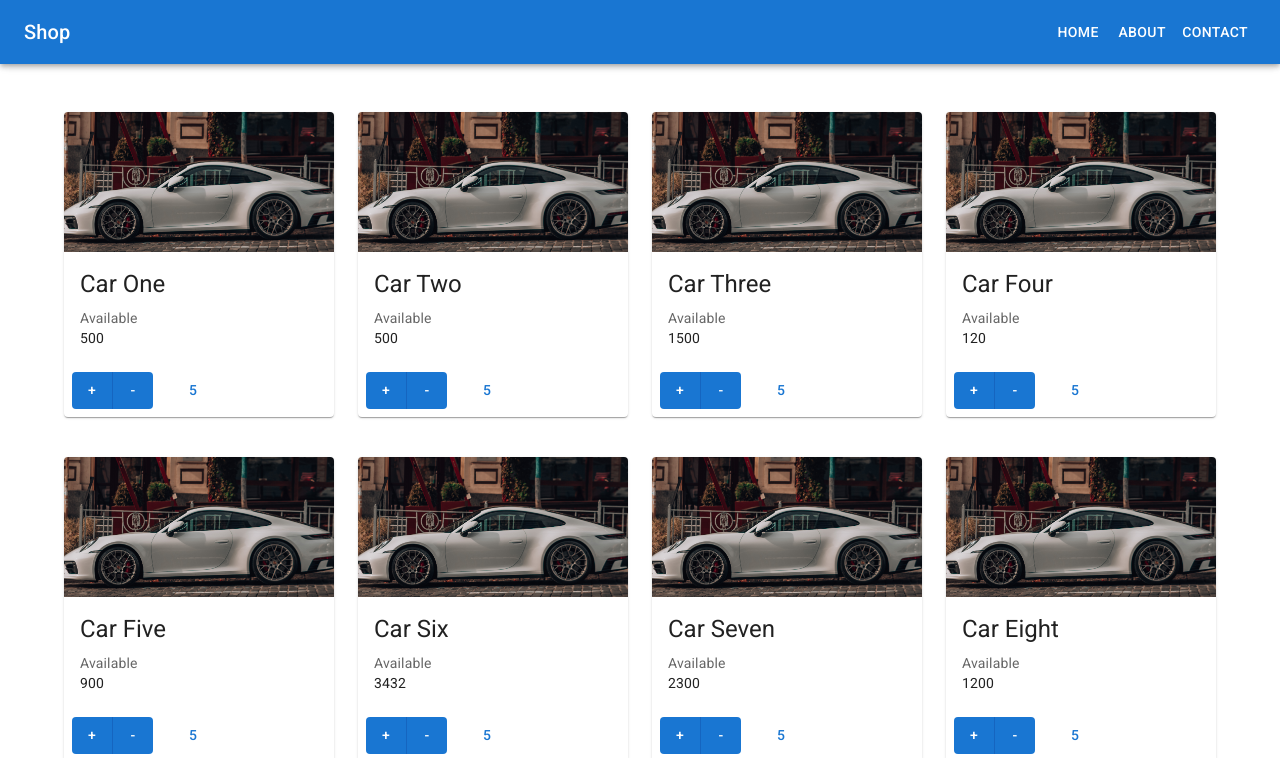
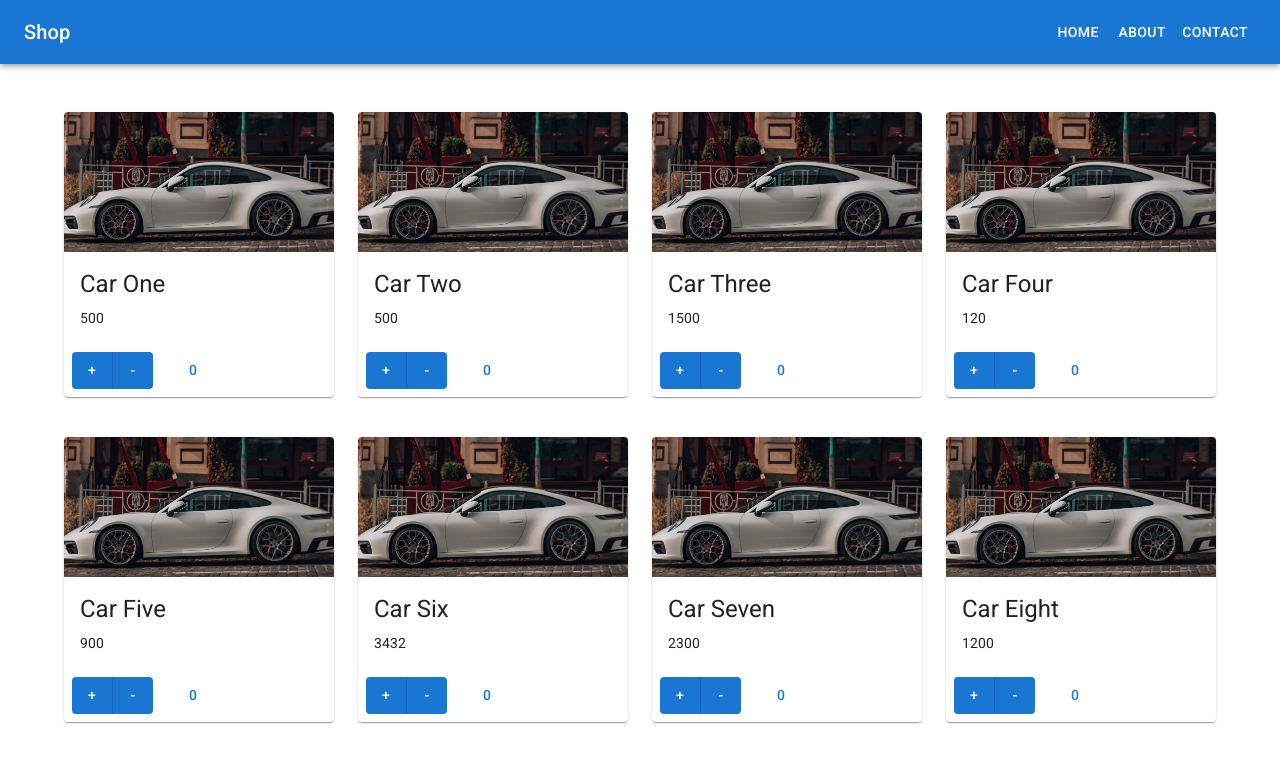
Before and after one commit to MaratSalakh/typeScriptPractice, a React (Vite) app: page / in a window 1280 px wide. Shown: the top 758 px of the page. Built offline with nearby package versions, Linux system fonts and the light colour scheme.

Commit message:
setup actions

```diff
--- a/src/App.tsx
+++ b/src/App.tsx
@@ -1,16 +1,14 @@
-import productsList from './assets/productsList';
-import { useState } from 'react';
+// import { useState } from 'react'
 import AppBarMy from './components/NavBar'
-import ShowCase from './components/ShowCase';
-// import { Product } from './assets/productsList';
+import ShowCase from './components/ShowCase'
 
 const App = () => {
-  const [products, setProducts] = useState(productsList);
+  // const [products, setProducts] = useState(productsList);
 
   return (
     <>
       <AppBarMy></AppBarMy>
-      <ShowCase products={products} setProducts={setProducts}></ShowCase>
+      <ShowCase></ShowCase>
     </>
   );
 };
--- a/src/assets/productsList.ts
+++ /dev/null
@@ -1,25 +0,0 @@
-export type Product = {
-  count: number,
-  price: number,
-  img: string,
-  name: string,
-};
-
-const productsList: Product[] = [
-  { count: 10, price: 500, img: './src/assets/1.png', name: 'Car One', },
-  { count: 223, price: 500, img: './src/assets/1.png', name: 'Car Two', },
-  { count: 1424, price: 1500, img: './src/assets/1.png', name: 'Car Three' },
-  { count: 12314, price: 120, img: './src/assets/1.png', name: 'Car Four' },
-  { count: 123, price: 900, img: './src/assets/1.png', name: 'Car Five' },
-  { count: 23, price: 3432, img: './src/assets/1.png', name: 'Car Six' },
-  { count: 234, price: 2300, img: './src/assets/1.png', name: 'Car Seven' },
-  { count: 234, price: 1200, img: './src/assets/1.png', name: 'Car Eight' },
-  { count: 234, price: 1000, img: './src/assets/1.png', name: 'Car Nine' },
-  { count: 234, price: 900, img: './src/assets/1.png', name: 'Car Ten' },
-  { count: 234, price: 800, img: './src/assets/1.png', name: 'Car Eleven' },
-  { count: 235, price: 700, img: './src/assets/1.png', name: 'Car Twelve' },
-  { count: 3446, price: 600, img: './src/assets/1.png', name: 'Car Thirteen' },
-  { count: 345, price: 400, img: './src/assets/1.png', name: 'Car Fourteen' },
-];
-
-export default productsList;
--- a/src/components/MediaCard.tsx
+++ b/src/components/MediaCard.tsx
@@ -5,11 +5,13 @@ import CardMedia from '@mui/material/CardMedia';
 import Button from '@mui/material/Button';
 import Typography from '@mui/material/Typography';
 import { ButtonGroup } from '@mui/material';
-import { Product } from '../assets/productsList';
+import { Product } from '../slices/productsSlice';
+import { useAppDispatch } from '../slices/hooks';
+import { countPlus, countMinus } from '../slices/productsSlice';
 
-export default function MediaCard(props: { product: Product, i: number }) {
-  const { name, img, count, price } = props.product;
-  // сделать onclick и изменение состояния через immutable helper
+export default function MediaCard(props: { product: Product }) {
+  const dispatch = useAppDispatch();
+  const { id, count, price, img, name } = props.product;
   return (
     <Card sx={{ maxWidth: 345 }}>
       <CardMedia
@@ -21,9 +23,6 @@ export default function MediaCard(props: { product: Product, i: number }) {
         <Typography gutterBottom variant="h5" component="div">
           {name}
         </Typography>
-        <Typography variant="body2" color="text.secondary">
-          {count > 0 ? 'Available' : 'Not available'}
-        </Typography>
         <Typography variant="body2">
           {price}
         </Typography>
@@ -34,10 +33,10 @@ export default function MediaCard(props: { product: Product, i: number }) {
           variant="contained"
           aria-label="Disabled elevation buttons"
         >
-          <Button>+</Button>
-          <Button>-</Button>
+          <Button onClick={() => dispatch(countPlus(id))}>+</Button>
+          <Button onClick={() => dispatch(countMinus(id))}>-</Button>
         </ButtonGroup>
-        <Button>5</Button>
+        <Button>{count}</Button>
       </CardActions>
     </Card>
   );
--- a/src/components/ShowCase.tsx
+++ b/src/components/ShowCase.tsx
@@ -1,18 +1,22 @@
 import { Container, Grid } from "@mui/material"
 import MediaCard from "./MediaCard"
-import { Product } from "../assets/productsList";
+import { useAppSelector } from "../slices/hooks";
 
-function ShowCase(props: { products: Product[] }) {
-  const { products, setProducts } = props;
+function ShowCase() {
+  const ids = useAppSelector((state) => state.products.ids);
+  const entities = useAppSelector((state) => state.products.entities);
 
   return (
     <Container maxWidth="lg">
       <Grid container rowSpacing={5} columnSpacing={{ xs: 1, sm: 2, md: 3 }}>
-        {products.map((product: Product, i: number) => (
-          <Grid item xs={12} sm={6} md={3}>
-            <MediaCard product={product} i={i}></MediaCard>
-          </Grid>
-        ))}
+        {ids.map((id) => {
+          const product = entities[id];
+          return (
+            <Grid item xs={12} sm={6} md={3}>
+              <MediaCard product={product}></MediaCard>
+            </Grid>
+          )
+        })}
       </Grid>
     </Container>
   );
--- a/src/slices/productsSlice.ts
+++ b/src/slices/productsSlice.ts
@@ -6,9 +6,16 @@ export type Product = {
   price: number,
   img: string,
   name: string,
-};
+}
 
-const initialState = {
+interface ProductsSliceState {
+  entities: {
+    [id: string]: Product;
+  };
+  ids: string[];
+}
+
+const initialState: ProductsSliceState = {
   entities: {
     car1: { id: 'car1', count: 0, price: 500, img: './src/assets/1.png', name: 'Car One', },
     car2: { id: 'car2', count: 0, price: 500, img: './src/assets/1.png', name: 'Car Two', },
@@ -32,15 +39,13 @@ const productsSlice = createSlice({
   name: 'products',
   initialState,
   reducers: {
-    countPlus(state, action) {
-      const { productId } = action.payload;
-
-      state.entities[productId].count += 1;
+    countPlus: (state, action) => {
+      state.entities[action.payload].count += 1;
     },
-    countMinus(state, action) {
-      const { productId } = action.payload;
-
-      state.entities[productId].count -= 1;
+    countMinus: (state, action) => {
+      if (state.entities[action.payload].count > 0) {
+        state.entities[action.payload].count -= 1;
+      }
     },
   }
 });
```
